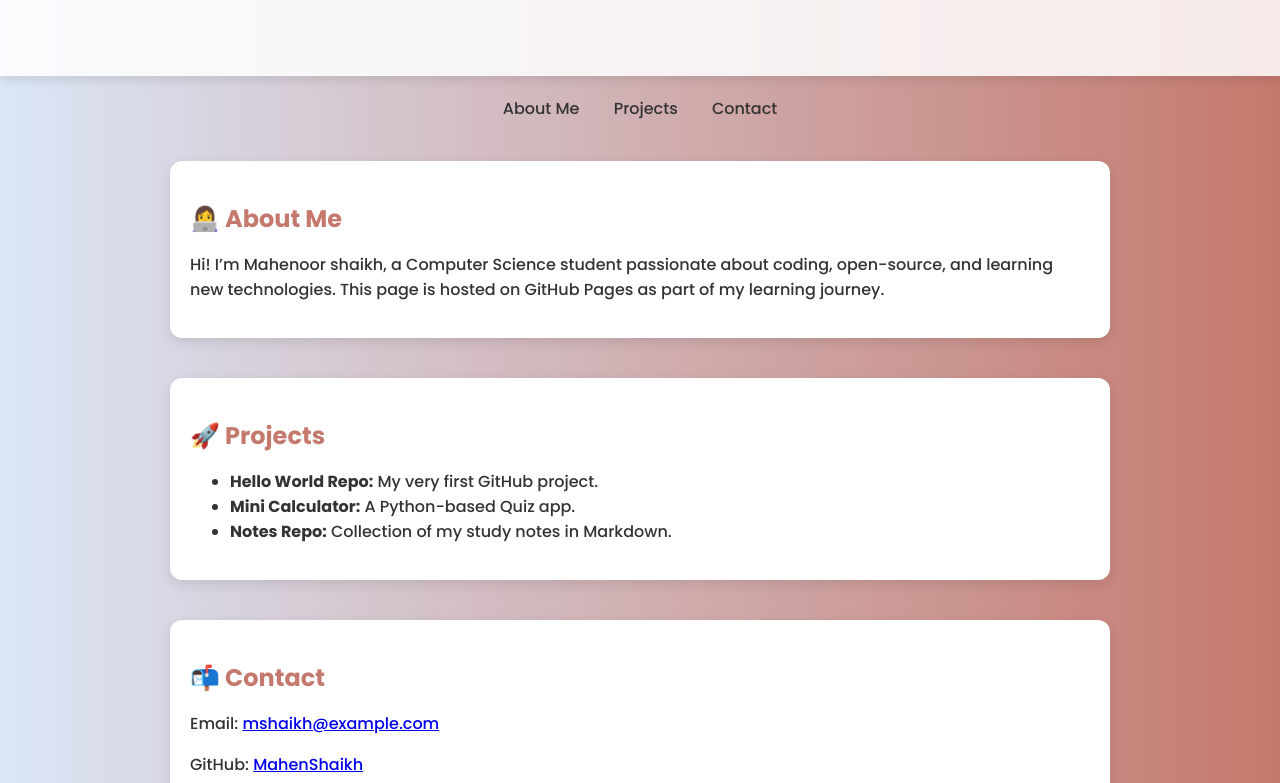
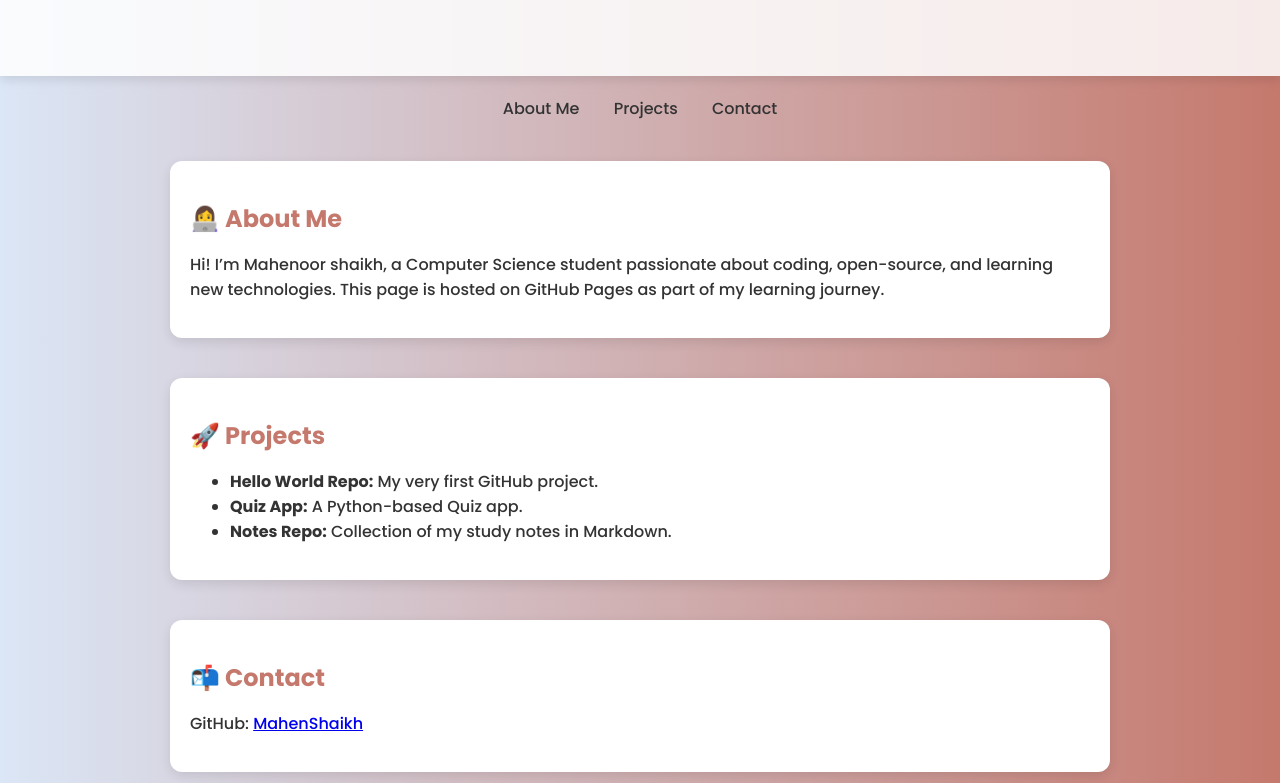
Before and after one commit to MahenShaikh/Mahenoor-Shaikh, a plain HTML site: page index.html in a window 1280 px wide. Shown: the part 169-952 px from the top of the page. Drawn offline with Linux system fonts and the light colour scheme.

Commit message:
Update index.html

```diff
--- a/index.html
+++ b/index.html
@@ -90,14 +90,13 @@
     <h2>🚀 Projects</h2>
     <ul>
       <li><strong>Hello World Repo:</strong> My very first GitHub project.</li>
-      <li><strong>Mini Calculator:</strong> A Python-based Quiz app.</li>
+      <li><strong>Quiz App:</strong> A Python-based Quiz app.</li>
       <li><strong>Notes Repo:</strong> Collection of my study notes in Markdown.</li>
     </ul>
   </section>
 
   <section id="contact">
     <h2>📬 Contact</h2>
-    <p>Email: <a href="mailto:mshaikh@example.com">mshaikh@example.com</a></p>
     <p>GitHub: <a href="https://github.com/your-username" target="_blank">MahenShaikh</a></p>
   </section>
 
```
